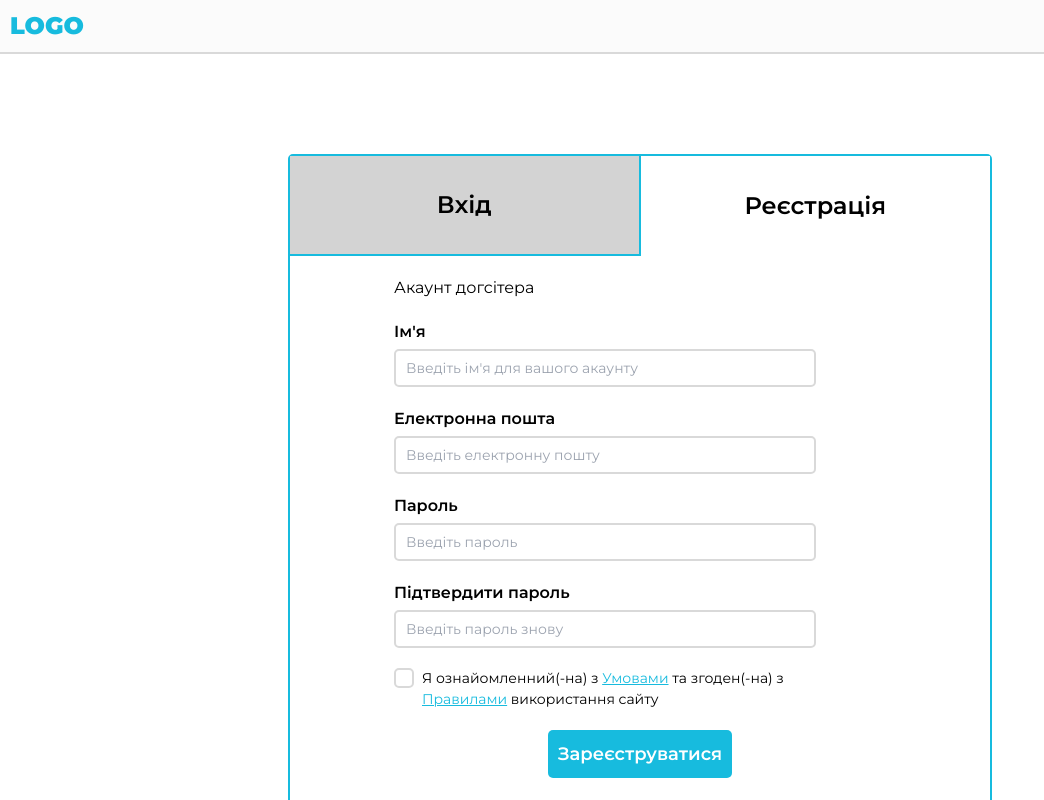
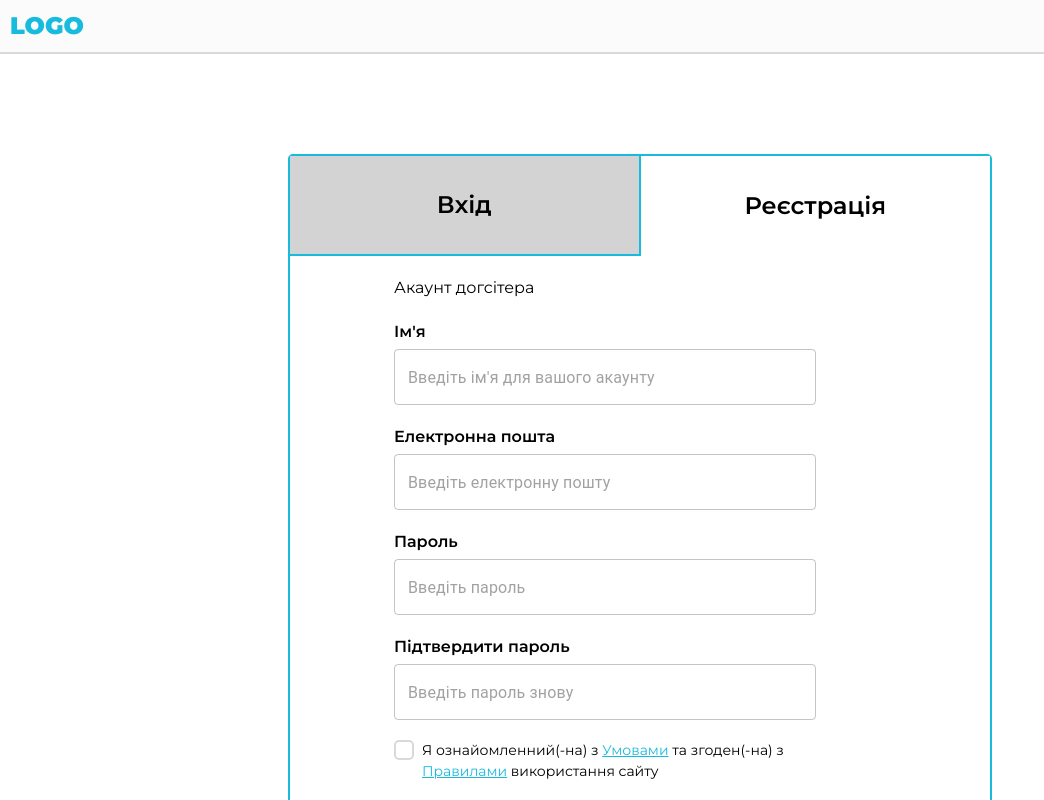
Before and after one commit to OhWellNevermind/perederzka, a React (Vite) app: page /auth/register/type/dogSitter in a window 1280 px wide. Shown: the top 800 px of the page, without its empty margins (0-1044 px from the left). Built offline with nearby package versions, Linux system fonts and the light colour scheme.

Commit message:
form validation added

```diff
--- a/package.json
+++ b/package.json
@@ -10,6 +10,9 @@
     "preview": "vite preview"
   },
   "dependencies": {
+    "@emotion/react": "^11.11.1",
+    "@emotion/styled": "^11.11.0",
+    "@mui/material": "^5.14.14",
     "formik": "^2.4.5",
     "react": "^18.2.0",
     "react-dom": "^18.2.0",
--- a/src/components/LoginForm/LoginForm.jsx
+++ b/src/components/LoginForm/LoginForm.jsx
@@ -1,22 +1,55 @@
+import { TextField } from "@mui/material";
+import { useFormik } from "formik";
 import { Link } from "react-router-dom";
+import * as Yup from "yup";
+
+const userSchema = Yup.object({
+  email: Yup.string()
+    .required("Пошта - обов'язкове поле")
+    .email("Ви ввели неправильну пошту"),
+  password: Yup.string().required("Пароль - обов'язкове поле"),
+});
 
 export const LoginForm = () => {
+  const formik = useFormik({
+    initialValues: { email: "", password: "" },
+    validationSchema: userSchema,
+    onSubmit: (values) => {
+      console.log(values);
+    },
+  });
+
   return (
-    <form className="flex flex-col sm:items-center md:px-[104px] px-[10px] gap-5 pb-[30px]">
+    <form
+      onSubmit={formik.handleSubmit}
+      className="flex flex-col sm:items-center md:px-[104px] px-[10px] gap-5 pb-[30px]"
+    >
       <label className="flex flex-col gap-[5px] text-black font-semibold w-full min-w-[280px] max-w-[422px]">
         Електронна пошта
-        <input
+        <TextField
           className="placeholder:text-sm placeholder:font-normal border-2 border-gray rounded-lg py-[5px] pl-[10px]"
           placeholder="Введіть електронну пошту"
           type="email"
+          name="email"
+          value={formik.values.email}
+          onChange={formik.handleChange}
+          onBlur={formik.handleBlur}
+          error={formik.touched.email && Boolean(formik.errors.email)}
+          helperText={formik.touched.email && formik.errors.email}
         />
       </label>
       <label className="flex flex-col gap-[5px] text-black font-semibold w-full min-w-[280px] max-w-[422px]">
         Пароль
-        <input
+        <TextField
           placeholder="Введіть пароль"
           className="placeholder:text-sm placeholder:font-normal border-2 border-gray rounded-lg py-[5px] pl-[10px]"
           type="password"
+          name="password"
+          value={formik.values.password}
+          onChange={formik.handleChange}
+          onBlur={formik.handleBlur}
+          error={formik.touched.password && Boolean(formik.errors.password)}
+          helperText={formik.touched.password && formik.errors.password}
         />
       </label>
       <label className="flex gap-2 items-center text-black text-[18px]">
--- a/src/components/RegistrationForm/RegistrationForm.jsx
+++ b/src/components/RegistrationForm/RegistrationForm.jsx
@@ -1,43 +1,105 @@
+import { TextField } from "@mui/material";
+import { useFormik } from "formik";
 import { useParams } from "react-router-dom";
+import * as Yup from "yup";
+
+const userSchema = Yup.object({
+  name: Yup.string()
+    .required("Ім'я - обов'язкове поле")
+    .matches(
+      /^[a-zA-Zа-яА-Я]+(([' -][a-zA-Zа-яА-Я ])?[a-zA-Zа-яА-Я]*)*$/,
+      `Ім'я може містити лише літери, апостроф, тире та пробіли.`
+    ),
+  email: Yup.string().required("Пошта - обов'язкове поле").email(),
+  password: Yup.string()
+    .required("Пароль - обов'язкове поле")
+    .min(10, "Пароль має складатися мінімально з 10-и символів")
+    .matches(/[0-9]/)
+    .matches(/[a-z]/)
+    .matches(/[A-Z]/),
+  confirmPassword: Yup.string().oneOf(
+    [Yup.ref("password"), null],
+    "Паролі мають співпадати"
+  ),
+});
 
 export const RegistrationForm = () => {
   const { userType } = useParams();
+  const formik = useFormik({
+    initialValues: { name: "", email: "", password: "", confirmPassword: "" },
+    validationSchema: userSchema,
+    onSubmit: (values) => {
+      console.log(values);
+    },
+  });
   return (
     <>
-      <form className="flex flex-col px-[10px] md:px-[104px] gap-5 ">
+      <form
+        onSubmit={formik.handleSubmit}
+        className="flex flex-col px-[10px] md:px-[104px] gap-5 "
+      >
         <legend className="">
           {userType === "user" ? "Акаунт користувача" : "Акаунт догсітера"}
         </legend>
         <label className="flex flex-col gap-[5px] text-black font-semibold">
           Ім{`'`}я
-          <input
+          <TextField
             className="placeholder:text-sm placeholder:font-normal border-2 border-gray rounded-lg py-[5px] pl-[10px]  w-full min-w-[280px] max-w-[422px]"
             placeholder="Введіть ім'я для вашого акаунту"
             type="text"
+            name="name"
+            value={formik.values.name}
+            onChange={formik.handleChange}
+            onBlur={formik.handleBlur}
+            error={formik.touched.name && Boolean(formik.errors.name)}
+            helperText={formik.touched.name && formik.errors.name}
           />
         </label>
         <label className="flex flex-col gap-[5px] text-black font-semibold">
           Електронна пошта
-          <input
+          <TextField
             className="placeholder:text-sm placeholder:font-normal border-2 border-gray rounded-lg py-[5px] pl-[10px]  w-full min-w-[280px] max-w-[422px]"
             placeholder="Введіть електронну пошту"
             type="email"
+            name="email"
+            value={formik.values.email}
+            onChange={formik.handleChange}
+            onBlur={formik.handleBlur}
+            error={formik.touched.email && Boolean(formik.errors.email)}
+            helperText={formik.touched.email && formik.errors.email}
           />
         </label>
         <label className="flex flex-col gap-[5px] text-black font-semibold">
           Пароль
-          <input
+          <TextField
             placeholder="Введіть пароль"
             className="placeholder:text-sm placeholder:font-normal border-2 border-gray rounded-lg py-[5px] pl-[10px]  w-full min-w-[280px] max-w-[422px]"
             type="password"
+            name="password"
+            value={formik.values.password}
+            onChange={formik.handleChange}
+            onBlur={formik.handleBlur}
+            error={formik.touched.password && Boolean(formik.errors.password)}
+            helperText={formik.touched.password && formik.errors.password}
           />
         </label>
         <label className="flex flex-col gap-[5px] text-black font-semibold">
           Підтвердити пароль
-          <input
+          <TextField
             placeholder="Введіть пароль знову"
             className="placeholder:text-sm placeholder:font-normal border-2 border-gray rounded-lg py-[5px] pl-[10px]  w-full min-w-[280px] max-w-[422px]"
             type="password"
+            name="confirmPassword"
+            value={formik.values.confirmPassword}
+            onChange={formik.handleChange}
+            onBlur={formik.handleBlur}
+            error={
+              formik.touched.confirmPassword &&
+              Boolean(formik.errors.confirmPassword)
+            }
+            helperText={
+              formik.touched.confirmPassword && formik.errors.confirmPassword
+            }
           />
         </label>
         <label className="flex gap-2 text-black text-[14px]">
--- a/src/pages/AuthPage.jsx
+++ b/src/pages/AuthPage.jsx
@@ -7,7 +7,6 @@ export const AuthPage = () => {
         <div className="flex mb-[20px] h-fit">
           <NavLink
             className={({ isActive }) => {
-              console.log(isActive);
               return `w-full inline-flex text-center items-center min-w-[150px] md:h-[100px] h-[50px] border-r-2 md:text-2xl font-semibold ${
                 isActive ? "bg-white" : "border-b-2 bg-darkGray"
               } border-main`;
```
Also changed, not shown: 1 other file (tests, documents, lock files or other folders).
